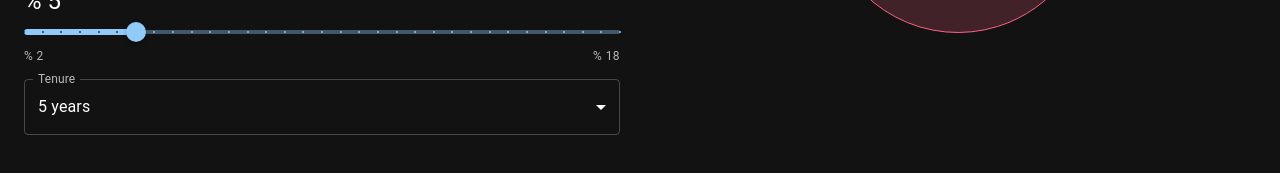
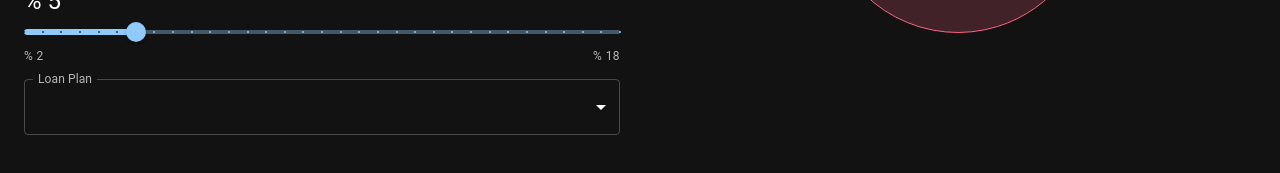
Before and after one commit to Scotty-Cloud/mortgage-calculator, a React (Create React App) app: page / in a window 1280 px wide. Shown: the part 521-694 px from the top of the page. Built offline with nearby package versions, Linux system fonts and the light colour scheme.

Commit message:
change tenure to loan

```diff
--- a/src/Components/TenureSelect.js
+++ b/src/Components/TenureSelect.js
@@ -11,18 +11,16 @@ const TenureSelect = ({ data, setData }) => {
 
   return(
   <FormControl fullWidth>
-    <InputLabel id="demo-simple-select-label">Tenure</InputLabel>
+    <InputLabel id="demo-simple-select-label">Loan Plan</InputLabel>
     <Select
       labelId="demo-simple-select-label"
       id="demo-simple-select"
       value={data.loanTerm}
-      label="Tenure"
+      label="Loan Plan"
       defaultValue={5}
       onChange={handleChange}
     >
-      <MenuItem value={5}>5 years</MenuItem>
-      <MenuItem value={10}>10 years</MenuItem>
-      <MenuItem value={15}>15 years</MenuItem>
+      <MenuItem value={10}>15 years</MenuItem>
       <MenuItem value={20}>20 years</MenuItem>
       <MenuItem value={25}>25 years</MenuItem>
     </Select>
```
Also changed, not shown: 1 other file (tests, documents, lock files or other folders).
